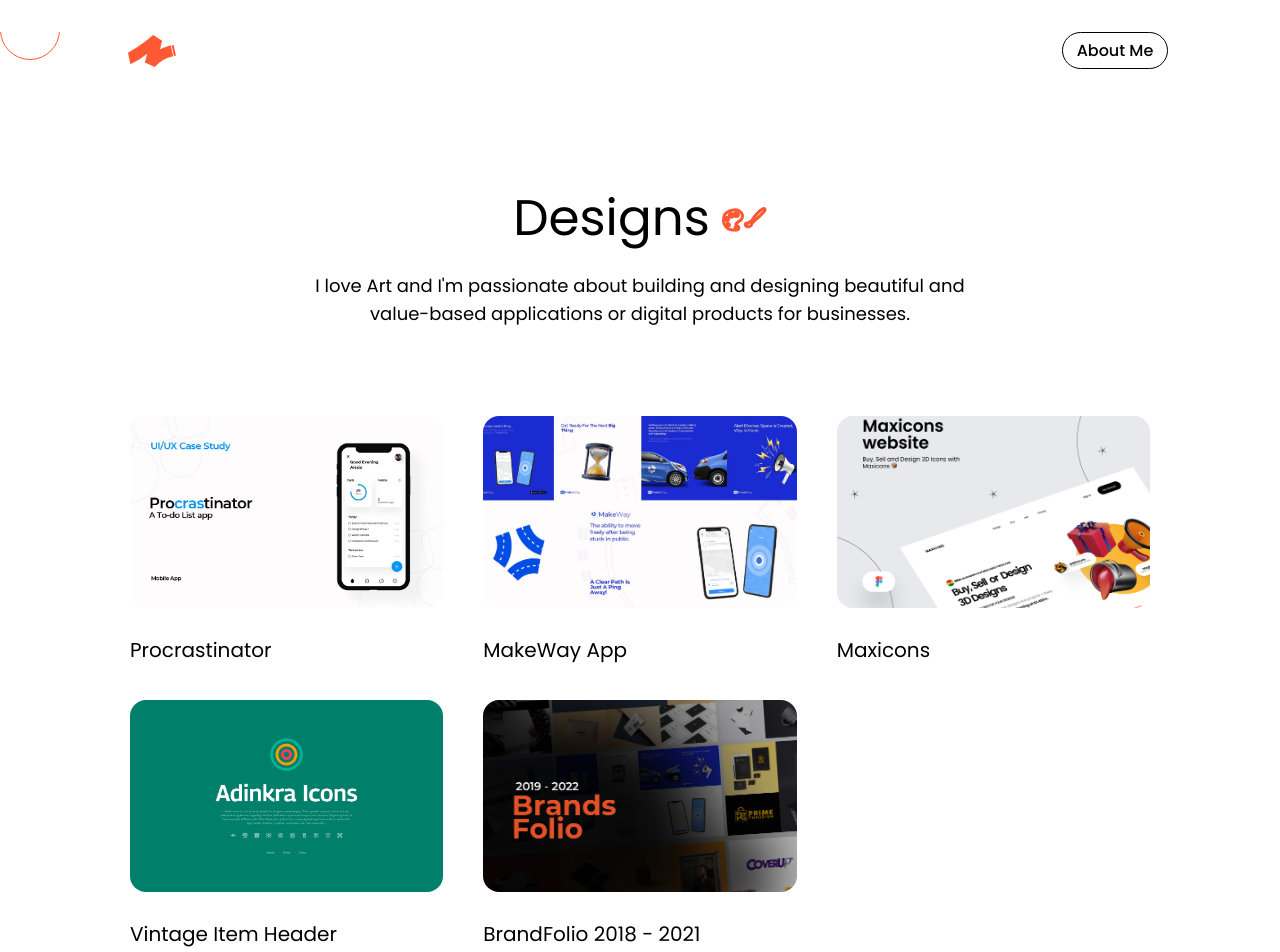
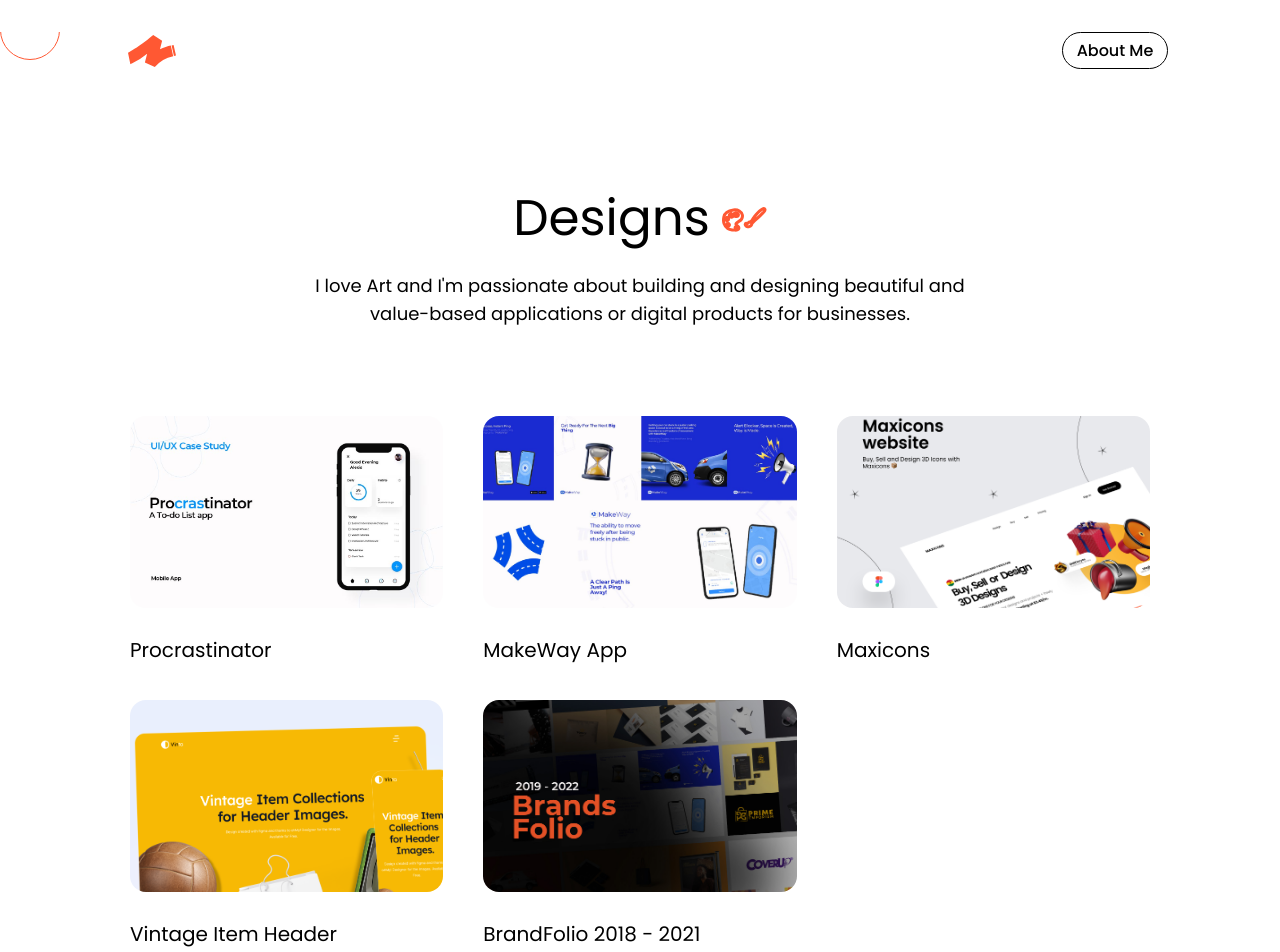
Before and after one commit to 4eug/Old-Portfolio, a Next.js app: page /designs in a window 1280 px wide. Shown: the top 952 px of the page. Built offline with nearby package versions, Linux system fonts and the light colour scheme.

Commit message:
Designs Page

```diff
--- a/components/Designs/content.jsx
+++ b/components/Designs/content.jsx
@@ -73,7 +73,7 @@ export default function DesignContents() {
         <div className="flex flex-col h-full">
           <Link href="" passHref>
           <img
-            src="/AdinkraIcons.png"
+            src="/Vintage.png"
             className="object-cover w-[360px] ml-2 md:ml-auto md:w-full h-48 rounded-2xl duration-500 hover:scale-105"
             alt=""
           />
```
Also changed, not shown: public/Vintage.png (added).
